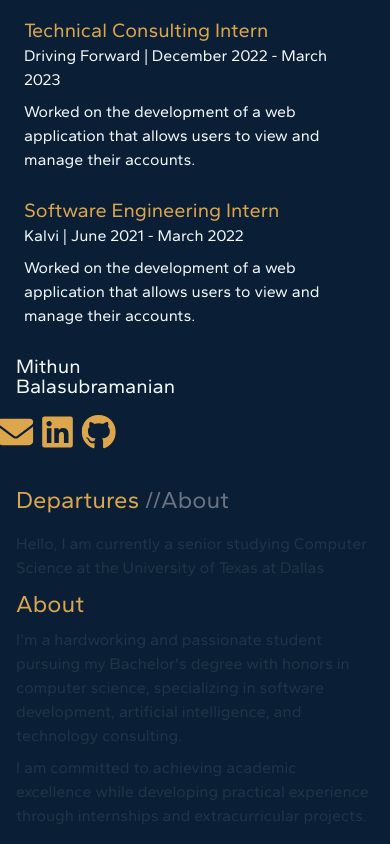
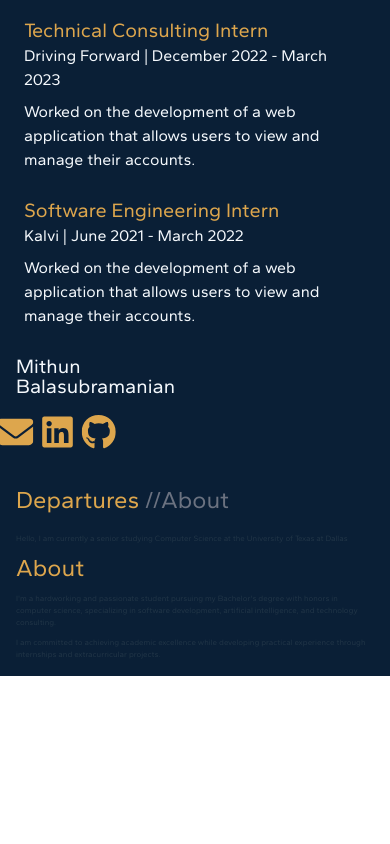
Before and after one commit to mithunb9/website, a Vue app: page / in a window 390 px wide. Shown: the part 508-1352 px from the top of the page. After the commit the page ends 1184 px from the top, so only its background shows below. Built offline with nearby package versions, Linux system fonts and the light colour scheme.

Commit message:
update file loading data

```diff
--- a/src/App.vue
+++ b/src/App.vue
@@ -21,10 +21,18 @@
           <p class="text-xl sm:text-2xl">
             {{ project.long || experience.description }}
           </p>
-          <p v-if="project.link" class="text-xl sm:text-2xl mt-2">
-            Visit the project
-            <a :href="project.link" class="underline" target="_blank">here!</a>
-          </p>
+          <div v-if="project.source || project.link" class="flex mt-2 space-x-2">
+            <a v-if="project.source" :href="project.source" target="_blank" rel="noopener noreferrer" class="text-txwhite hover:text-txyellow">
+              <svg xmlns="http://www.w3.org/2000/svg" height="2rem" viewBox="0 0 496 512">
+                <path fill="currentColor" d="M165.9 397.4c0 2-2.3 3.6-5.2 3.6-3.3.3-5.6-1.3-5.6-3.6 0-2 2.3-3.6 5.2-3.6 3-.3 5.6 1.3 5.6 3.6zm-31.1-4.5c-.7 2 1.3 4.3 4.3 4.9 2.6 1 5.6 0 6.2-2s-1.3-4.3-4.3-5.2c-2.6-.7-5.5.3-6.2 2.3zm44.2-1.7c-2.9.7-4.9 2.6-4.6 4.9.3 2 2.9 3.3 5.9 2.6 2.9-.7 4.9-2.6 4.6-4.6-.3-1.9-3-3.2-5.9-2.9zM244.8 8C106.1 8 0 113.3 0 252c0 110.9 69.8 205.8 169.5 239.2 12.8 2.3 17.3-5.6 17.3-12.1 0-6.2-.3-40.4-.3-61.4 0 0-70 15-84.7-29.8 0 0-11.4-29.1-27.8-36.6 0 0-22.9-15.7 1.6-15.4 0 0 24.9 2 38.6 25.8 21.9 38.6 58.6 27.5 72.9 20.9 2.3-16 8.8-27.1 16-33.7-55.9-6.2-112.3-14.3-112.3-110.5 0-27.5 7.6-41.3 23.6-58.9-2.6-6.5-11.1-33.3 2.6-67.9 20.9-6.5 69 27 69 27 20-5.6 41.5-8.5 62.8-8.5s42.8 2.9 62.8 8.5c0 0 48.1-33.6 69-27 13.7 34.7 5.2 61.4 2.6 67.9 16 17.7 25.8 31.5 25.8 58.9 0 96.5-58.9 104.2-114.8 110.5 9.2 7.9 17 22.9 17 46.4 0 33.7-.3 75.4-.3 83.6 0 6.5 4.6 14.4 17.3 12.1C428.2 457.8 496 362.9 496 252 496 113.3 383.5 8 244.8 8zM97.2 352.9c-1.3 1-1 3.3.7 5.2 1.6 1.6 3.9 2.3 5.2 1 1.3-1 1-3.3-.7-5.2-1.6-1.6-3.9-2.3-5.2-1zm-10.8-8.1c-.7 1.3.3 2.9 2.3 3.9 1.6 1 3.6.7 4.3-.7.7-1.3-.3-2.9-2.3-3.9-2-.6-3.6-.3-4.3.7zm32.4 35.6c-1.6 1.3-1 4.3 1.3 6.2 2.3 2.3 5.2 2.6 6.5 1 1.3-1.3.7-4.3-1.3-6.2-2.2-2.3-5.2-2.6-6.5-1zm-11.4-14.7c-1.6 1-1.6 3.6 0 5.9 1.6 2.3 4.3 3.3 5.6 2.3 1.6-1.3 1.6-3.9 0-6.2-1.4-2.3-4-3.3-5.6-2z"/>
+              </svg>
+            </a>
+            <a v-if="project.link" :href="project.link" target="_blank" rel="noopener noreferrer" class="text-txwhite hover:text-txyellow">
+              <svg xmlns="http://www.w3.org/2000/svg" height="2rem" viewBox="0 0 512 512">
+                <path fill="currentColor" d="M352 256c0 22.2-1.2 43.6-3.3 64l-185.3 0c-2.2-20.4-3.3-41.8-3.3-64s1.2-43.6 3.3-64l185.3 0c2.2 20.4 3.3 41.8 3.3 64zm28.8-64l123.1 0c5.3 20.5 8.1 41.9 8.1 64s-2.8 43.5-8.1 64l-123.1 0c2.1-20.6 3.2-42 3.2-64s-1.1-43.4-3.2-64zm112.6-32l-116.7 0c-10-63.9-29.8-117.4-55.3-151.6c78.3 20.7 142 77.5 171.9 151.6zm-149.1 0l-176.6 0c6.1-36.4 15.5-68.6 27-94.7c10.5-23.6 22.2-40.7 33.5-51.5C239.4 3.2 248.7 0 256 0s16.6 3.2 27.8 13.8c11.3 10.8 23 27.9 33.5 51.5c11.6 26 20.9 58.2 27 94.7zm-209 0L18.6 160C48.6 85.9 112.2 29.1 190.6 8.4C165.1 42.6 145.3 96.1 135.3 160zM8.1 192l123.1 0c-2.1 20.6-3.2 42-3.2 64s1.1 43.4 3.2 64L8.1 320C2.8 299.5 0 278.1 0 256s2.8-43.5 8.1-64zM194.7 446.6c-11.6-26-20.9-58.2-27-94.6l176.6 0c-6.1 36.4-15.5 68.6-27 94.6c-10.5 23.6-22.2 40.7-33.5 51.5C272.6 508.8 263.3 512 256 512s-16.6-3.2-27.8-13.8c-11.3-10.8-23-27.9-33.5-51.5zM135.3 352c10 63.9 29.8 117.4 55.3 151.6C112.2 482.9 48.6 426.1 18.6 352l116.7 0zm358.1 0c-30 74.1-93.6 130.9-171.9 151.6c25.5-34.2 45.2-87.7 55.3-151.6l116.7 0z"/>
+              </svg>
+            </a>
+          </div>
           <p v-if="experience.company" class="text-xl sm:text-2xl mt-2">
             {{ experience.company }} | {{ experience.date }}
           </p>
@@ -34,7 +42,7 @@
             <h1 class="text-txyellow text-2xl sm:text-4xl lg:text-4xl font-bold">
               Departures <span class="text-gray-500">//About</span>
             </h1>
-            <div id="about" class="mt-4 lg:text-[1.5rem] md-[1rem] xs-[.5rem]">
+            <div id="about" class="mt-4 lg:text-[1.5rem] md:text-[1rem] text-[.5rem]">
               <p class="mb-2">
                 Hello, I am currently a senior studying Computer Science at the
                 University of Texas at Dallas
@@ -82,7 +90,7 @@
             v-for="exp in workExperience"
             :key="exp.title"
             :experience="exp"
-            @mouseover="hoverExperience"
+            @mouseover="hoverExperience(exp)"
           />
         </div>
 
@@ -116,68 +124,15 @@
 import WorkExperience from "./components/WorkExperience.vue";
 import Plane from "./components/Plane.vue";
 import { ref } from "vue";
+import projectsData from "./data/projects.json";
+import workExperienceData from "./data/workexperience.json";
 
 const hoverStatus = ref(false);
 const project = ref({});
 const experience = ref({});
 
-const projects = ref([
-  {
-    name: "Cotes",
-    short:
-      "Cotes is a web app that allows CS students to take modular notes integrating both text and code.",
-    long: "Cotes is a modular note-taking system similar to Notion that was designed for HackSMU 2022. In addition to being able to implement textual notes, you can insert code segments and run them. This functionality will help students effectively take notes.",
-    langs: ["TypeScript", "Next.js", "Node.js", "MongoDB"],
-    link: "https://github.com/mithunb9/cotes",
-  },
-  {
-    name: "Clip!",
-    short:
-      "Clip! is an interactive educational web app for virtual learning environments.",
-    long: "Clip! is an educational platform similar to Google Classroom designed specifically for virtual learning environments. As a student during the pandemic, I found that there was more that could be done to help facilitate productivity and interaction in virtual learning environments. This project was submitted for OneHacks 2021.",
-    langs: ["JavaScript", "React.js", "Node.js", "Python", "Flask"],
-    link: "https://github.com/KAJMHackathonTeam/clip",
-  },
-  {
-    name: "NHS Status Tracker",
-    short:
-      "Web app that allows you to check your status with my school's chapter of NHS.",
-    long: "NHS Status Tracker is a web app that interfaces with Google Sheets to simplify the process to check membership status and standing with my school's chapter of NHS. This project greatly simplified the experience of members and officers by streamlining the process of checking standing with the organization.",
-    langs: ["JavaScript", "Next.js", "Node.js", "REST API"],
-    link: "https://nhssystem.vercel.app/",
-  },
-]);
-
-const workExperience = ref([
-  {
-    title: "Software Engineering Intern",
-    company: "Digital Promise",
-    date: "May 2024 - Present",
-    description:
-      "Worked on the development of a web application that allows users to view and manage their accounts.",
-  },
-  {
-    title: "Undergraduate Researcher",
-    company: "ConLAB @ UT Dallas",
-    date: "Feburary 2024 - Present",
-    description:
-      "Worked on the development of a web application that allows users to view and manage their accounts.",
-  },
-  {
-    title: "Technical Consulting Intern",
-    company: "Driving Forward",
-    date: "December 2022 - March 2023",
-    description:
-      "Worked on the development of a web application that allows users to view and manage their accounts.",
-  },
-  {
-    title: "Software Engineering Intern",
-    company: "Kalvi",
-    date: "June 2021 - March 2022",
-    description:
-      "Worked on the development of a web application that allows users to view and manage their accounts.",
-  },
-]);
+const projects = ref(projectsData);
+const workExperience = ref(workExperienceData);
 
 const hover = (name) => {
   hoverStatus.value = true;
--- /dev/null
+++ b/src/data/projects.json
@@ -0,0 +1,33 @@
+[
+  {
+    "name": "This Website",
+    "short": "This website is built using Vue.js, Tailwind CSS, and hosted on Vercel.",
+    "long": "This website is built using Vue.js, Tailwind CSS, and hosted on Vercel. This is a place for me to showcase my projects and experiences. Thank you for visiting!",
+    "langs": ["Vue.js", "Tailwind CSS", "Vercel"],
+    "source": "https://github.com/mithunb9/website",
+    "link": "https://www.mithunb.com"
+  },
+  {
+    "name": "Cotes",
+    "short": "Cotes is a web app that allows CS students to take modular notes integrating both text and code.",
+    "long": "Cotes is a modular note-taking system similar to Notion that was designed for HackSMU 2022. In addition to being able to implement textual notes, you can insert code segments and run them. This functionality will help students effectively take notes.",
+    "langs": ["TypeScript", "Next.js", "Node.js", "MongoDB"],
+    "source": "https://github.com/mithunb9/cotes",
+    "link": "https://cotes.mithunb.com/"
+  },
+  {
+    "name": "Clip!",
+    "short": "Clip! is an interactive educational web app for virtual learning environments.",
+    "long": "Clip! is an educational platform similar to Google Classroom designed specifically for virtual learning environments. As a student during the pandemic, I found that there was more that could be done to help facilitate productivity and interaction in virtual learning environments. This project was submitted for OneHacks 2021.",
+    "langs": ["JavaScript", "React.js", "Node.js", "Python", "Flask"],
+    "link": "https://github.com/KAJMHackathonTeam/clip"
+  },
+  {
+    "name": "NHS Status Tracker",
+    "short": "Web app that allows you to check your status with my school's chapter of NHS.",
+    "long": "NHS Status Tracker is a web app that interfaces with Google Sheets to simplify the process to check membership status and standing with my school's chapter of NHS. This project greatly simplified the experience of members and officers by streamlining the process of checking standing with the organization.",
+    "langs": ["JavaScript", "Next.js", "Node.js", "REST API"],
+    "source": "https://github.com/mithunb9/nhs-status-tracker",
+    "link": "https://nhssystem.vercel.app/"
+  }
+]
--- /dev/null
+++ b/src/data/workexperience.json
@@ -0,0 +1,26 @@
+[
+  {
+    "title": "Software Engineering Intern",
+    "company": "Digital Promise",
+    "date": "May 2024 - Present",
+    "description": "Worked on the development of a web application that allows users to view and manage their accounts."
+  },
+  {
+    "title": "Undergraduate Researcher",
+    "company": "ConLAB @ UT Dallas",
+    "date": "Feburary 2024 - Present",
+    "description": "Worked on the development of a web application that allows users to view and manage their accounts."
+  },
+  {
+    "title": "Technical Consulting Intern",
+    "company": "Driving Forward",
+    "date": "December 2022 - March 2023",
+    "description": "Worked on the development of a web application that allows users to view and manage their accounts."
+  },
+  {
+    "title": "Software Engineering Intern",
+    "company": "Kalvi",
+    "date": "June 2021 - March 2022",
+    "description": "Worked on the development of a web application that allows users to view and manage their accounts."
+  }
+]
```
Also changed, not shown: src/components/WorkExperience.vue (indentation only), 1 other file (tests, documents, lock files or other folders).
